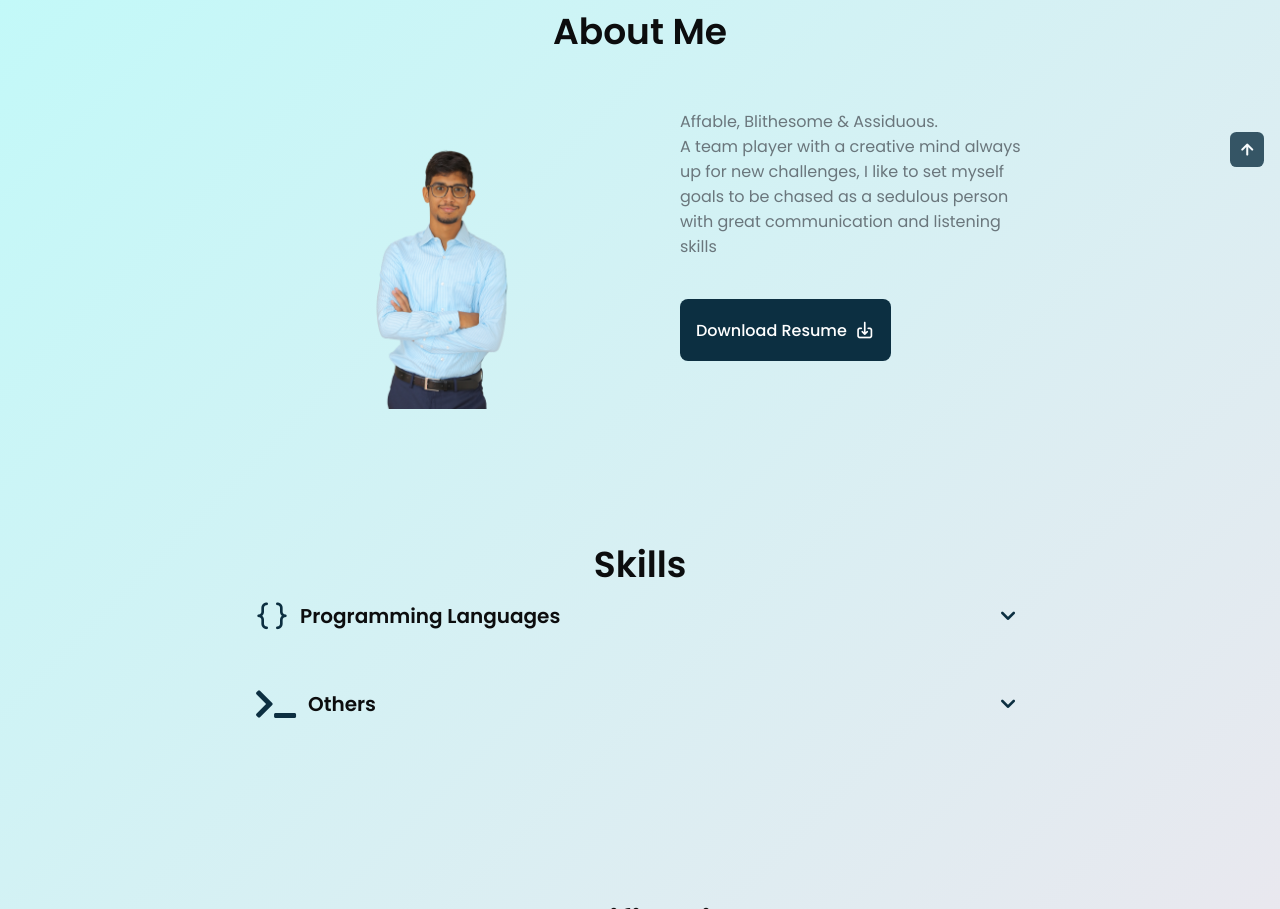
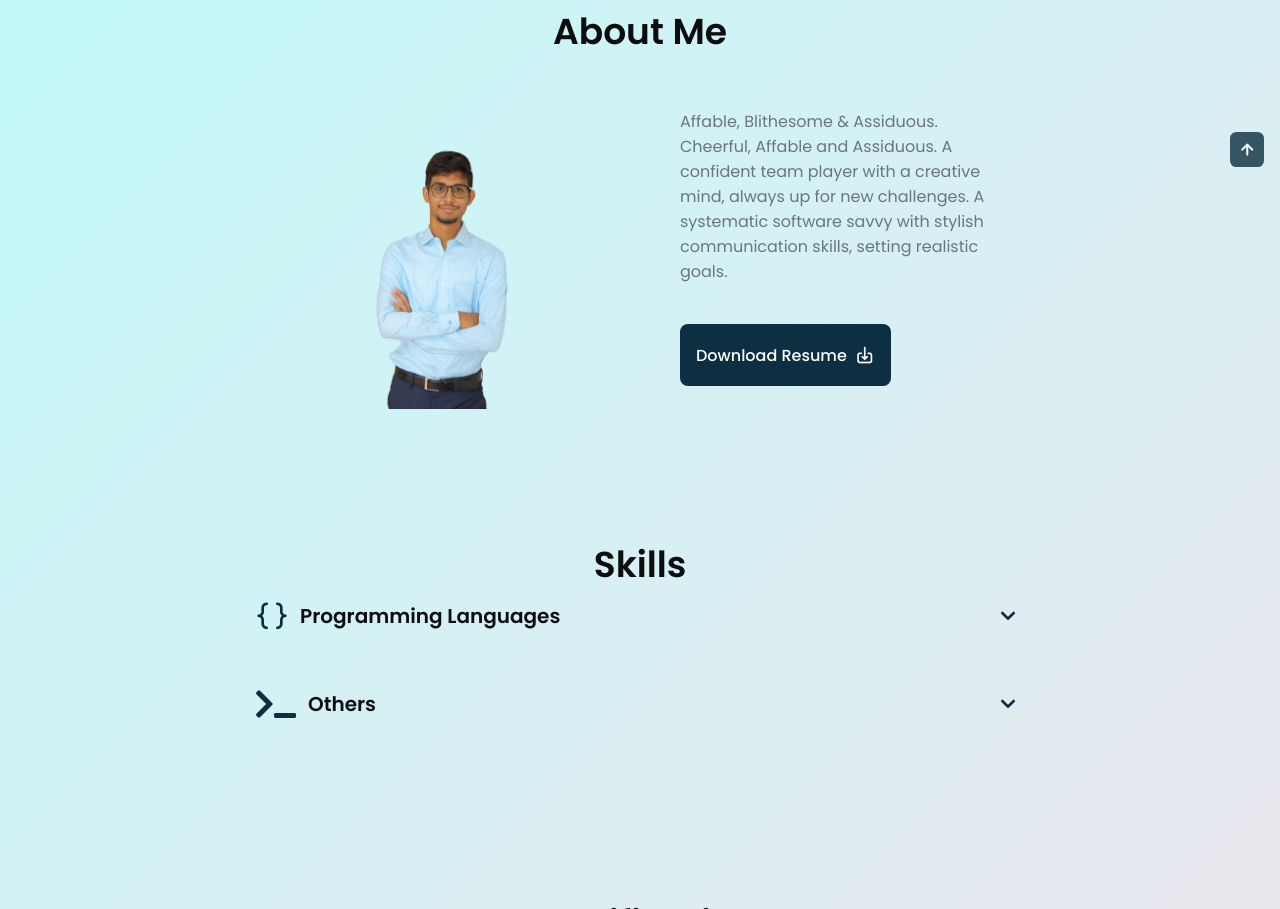
Before and after one commit to nevin-sunny04/nevin-sunny04.github.io, a plain HTML site: page index.html in a window 1280 px wide. Shown: the part 793-1702 px from the top of the page. Drawn offline with nearby package versions, Linux system fonts and the light colour scheme.

Commit message:
Update index.html
changed about me

```diff
--- a/index.html
+++ b/index.html
@@ -155,11 +155,10 @@
 
                     <div class="about__data">
                         <p class="about__description">Affable, Blithesome & Assiduous.<br>
-                            A team player with a creative mind
-always up for new challenges, I like
-to set myself goals to be chased as
-a sedulous person with great
-communication and listening skills</p>
+                          Cheerful, Affable and Assiduous.
+
+A confident team player with a creative mind, always up for new challenges.
+A systematic software savvy with stylish communication skills, setting realistic goals.</p>
 
 
 
```
